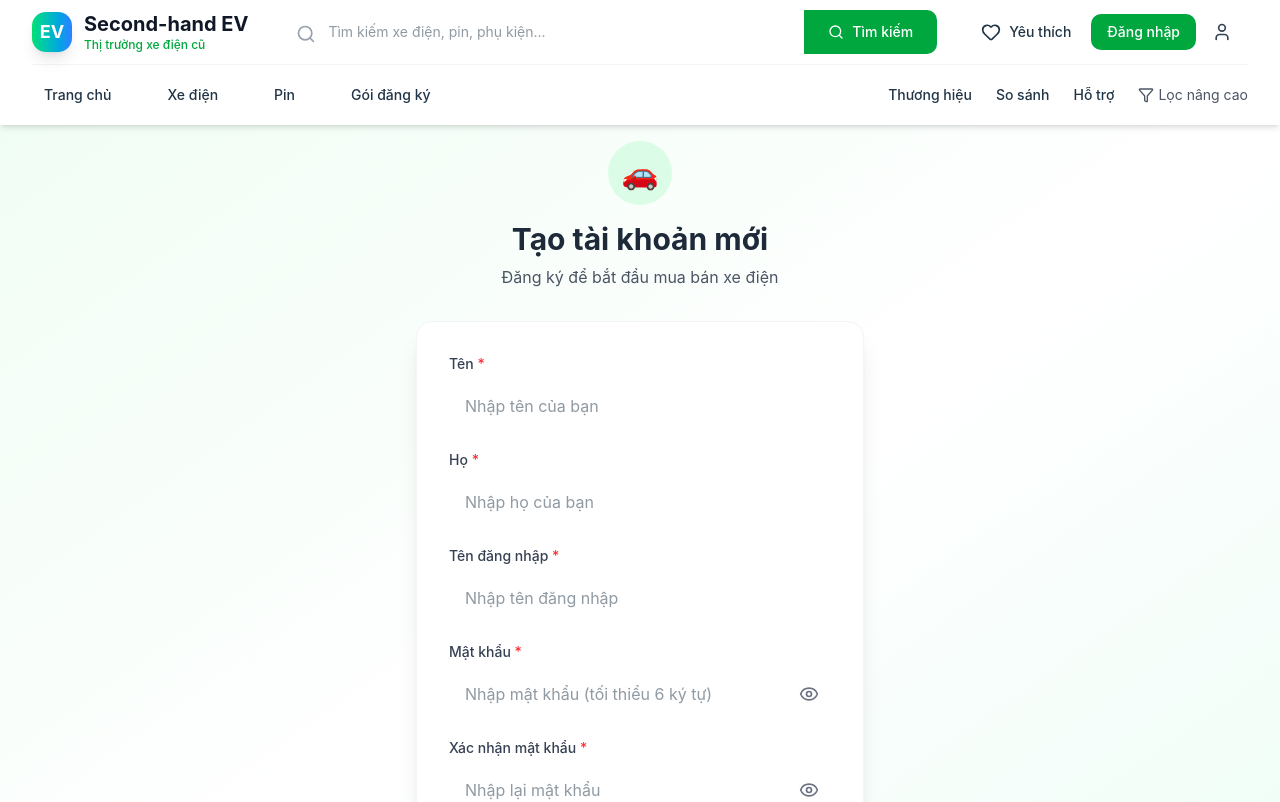
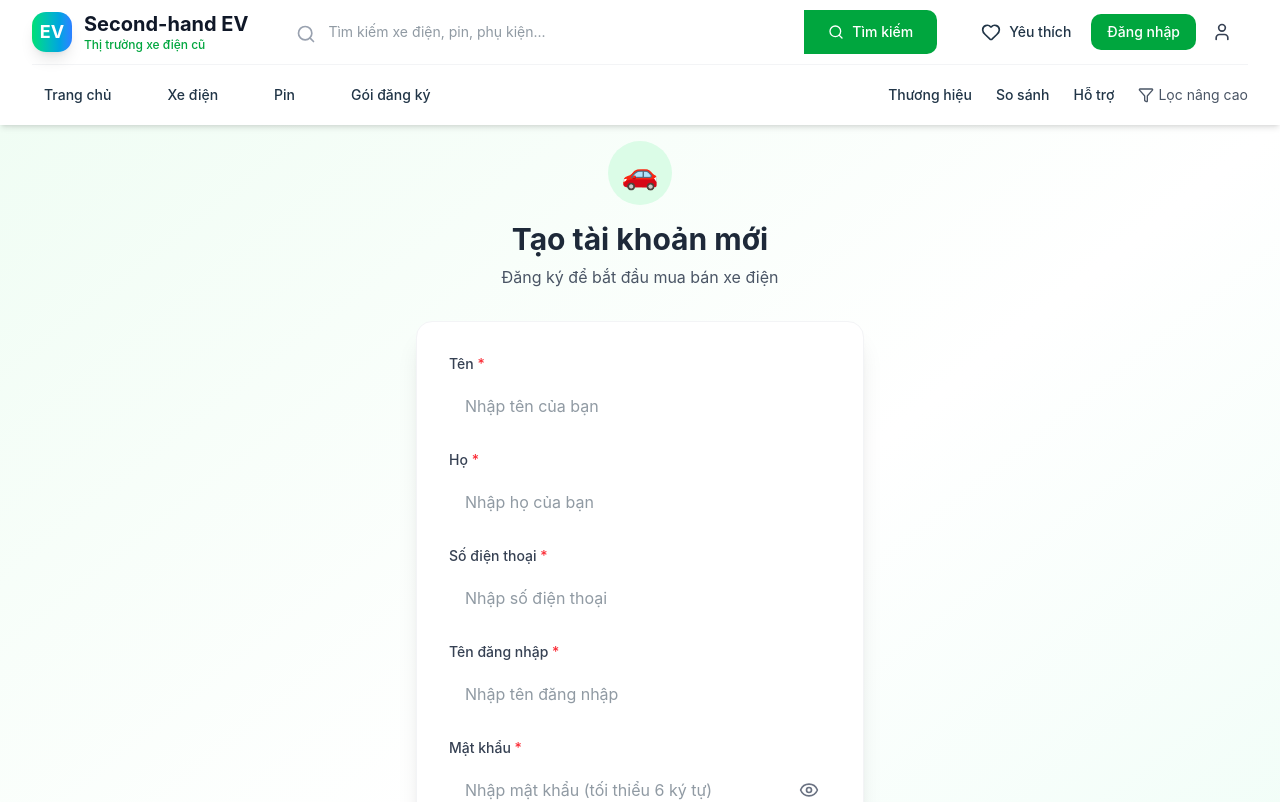
Before and after one commit to fongcuten/SWP391_Second_hand_EV_and_battery_FE, a React (Vite) app: page /dang-ky in a window 1280 px wide. Shown: the top 802 px of the page. Built offline with nearby package versions, Linux system fonts and the light colour scheme.

Commit message:
update register

```diff
--- a/src/pages/auth/RegisterPage.tsx
+++ b/src/pages/auth/RegisterPage.tsx
@@ -14,6 +14,7 @@ export const RegisterPage = () => {
         confirmPassword: "",
         firstName: "",
         lastName: "",
+        phone: "",
     });
 
     const [showPassword, setShowPassword] = useState(false);
@@ -56,6 +57,12 @@ export const RegisterPage = () => {
             newErrors.lastName = "Vui lòng nhập họ";
         }
 
+        if (!formData.phone.trim()) {
+            newErrors.phone = "Vui lòng nhập số điện thoại";
+        } else if (!/^(0[3|5|7|8|9])+([0-9]{8})\b/.test(formData.phone)) {
+            newErrors.phone = "Số điện thoại không hợp lệ";
+        }
+
         if (!formData.password) {
             newErrors.password = "Vui lòng nhập mật khẩu";
         } else if (formData.password.length < 6) {
@@ -90,6 +97,7 @@ export const RegisterPage = () => {
                 password: formData.password,
                 firstName: formData.firstName.trim(),
                 lastName: formData.lastName.trim(),
+                phone: formData.phone.trim(),
             };
 
             console.log("Sending registration request:", payload);
@@ -166,8 +174,7 @@ export const RegisterPage = () => {
                                 name="firstName"
                                 value={formData.firstName}
                                 onChange={handleChange}
-                                className={`w-full px-4 py-3 rounded-xl border ${
-                                    errors.firstName
+                                className={`w-full px-4 py-3 rounded-xl border ${errors.firstName
                                     ? "border-red-300 focus:ring-red-200"
                                     : "border-gray-300 focus:ring-green-200"
                                     } focus:ring-2 focus:outline-none transition-all`}
@@ -191,8 +198,7 @@ export const RegisterPage = () => {
                                 name="lastName"
                                 value={formData.lastName}
                                 onChange={handleChange}
-                                className={`w-full px-4 py-3 rounded-xl border ${
-                                    errors.lastName
+                                className={`w-full px-4 py-3 rounded-xl border ${errors.lastName
                                     ? "border-red-300 focus:ring-red-200"
                                     : "border-gray-300 focus:ring-green-200"
                                     } focus:ring-2 focus:outline-none transition-all`}
@@ -202,6 +208,30 @@ export const RegisterPage = () => {
                                 <p className="mt-1.5 text-sm text-red-600 flex items-center gap-1">
                                     <XCircle className="w-4 h-4" />
                                     {errors.lastName}
+                                </p>
+                            )}
+                        </div>
+
+                        {/* Phone */}
+                        <div>
+                            <label className="block text-sm font-medium text-gray-700 mb-2">
+                                Số điện thoại <span className="text-red-500">*</span>
+                            </label>
+                            <input
+                                type="tel"
+                                name="phone"
+                                value={formData.phone}
+                                onChange={handleChange}
+                                className={`w-full px-4 py-3 rounded-xl border ${errors.phone
+                                    ? "border-red-300 focus:ring-red-200"
+                                    : "border-gray-300 focus:ring-green-200"
+                                    } focus:ring-2 focus:outline-none transition-all`}
+                                placeholder="Nhập số điện thoại"
+                            />
+                            {errors.phone && (
+                                <p className="mt-1.5 text-sm text-red-600 flex items-center gap-1">
+                                    <XCircle className="w-4 h-4" />
+                                    {errors.phone}
                                 </p>
                             )}
                         </div>
@@ -216,8 +246,7 @@ export const RegisterPage = () => {
                                 name="username"
                                 value={formData.username}
                                 onChange={handleChange}
-                                className={`w-full px-4 py-3 rounded-xl border ${
-                                    errors.username
+                                className={`w-full px-4 py-3 rounded-xl border ${errors.username
                                     ? "border-red-300 focus:ring-red-200"
                                     : "border-gray-300 focus:ring-green-200"
                                     } focus:ring-2 focus:outline-none transition-all`}
@@ -243,8 +272,7 @@ export const RegisterPage = () => {
                                     name="password"
                                     value={formData.password}
                                     onChange={handleChange}
-                                    className={`w-full px-4 py-3 pr-12 rounded-xl border ${
-                                        errors.password
+                                    className={`w-full px-4 py-3 pr-12 rounded-xl border ${errors.password
                                         ? "border-red-300 focus:ring-red-200"
                                         : "border-gray-300 focus:ring-green-200"
                                         } focus:ring-2 focus:outline-none transition-all`}
@@ -282,8 +310,7 @@ export const RegisterPage = () => {
                                     name="confirmPassword"
                                     value={formData.confirmPassword}
                                     onChange={handleChange}
-                                    className={`w-full px-4 py-3 pr-12 rounded-xl border ${
-                                        errors.confirmPassword
+                                    className={`w-full px-4 py-3 pr-12 rounded-xl border ${errors.confirmPassword
                                         ? "border-red-300 focus:ring-red-200"
                                         : "border-gray-300 focus:ring-green-200"
                                         } focus:ring-2 focus:outline-none transition-all`}
```
Lines whose indentation alone changed are shown as unchanged.
